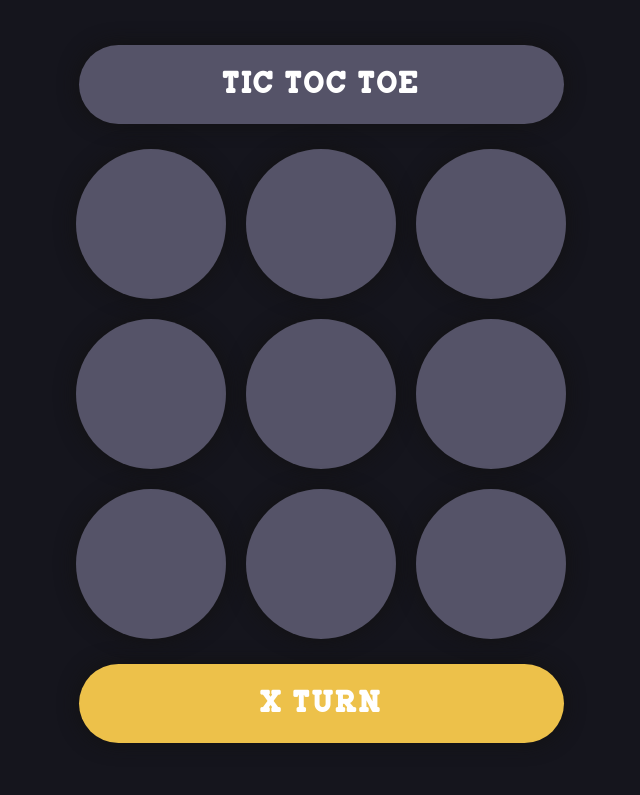
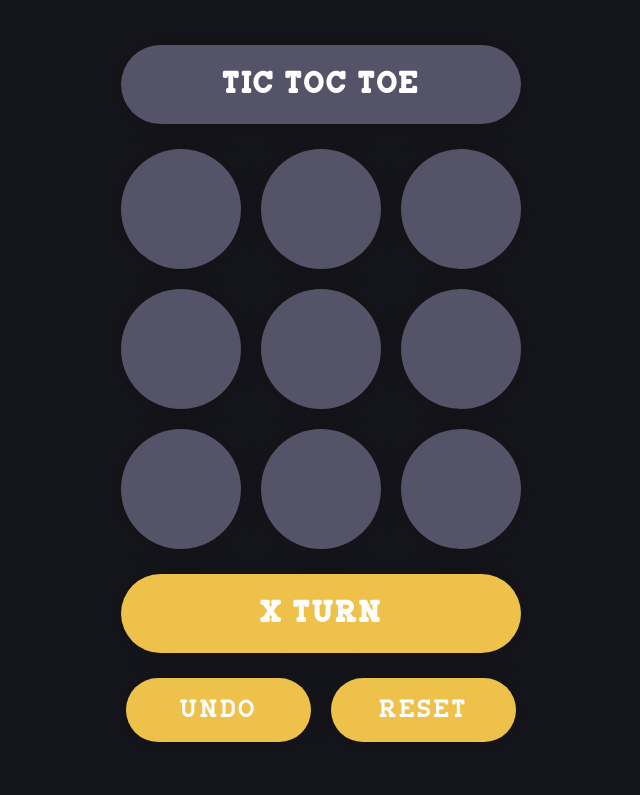
Before and after one commit to Pec650/Tic-Toc-Toe-JS, a plain HTML site: page TicTocToe/Gameplay.html in a window 1280 px wide. Shown: the whole page, without its empty margins (319-959 px from the left). Drawn offline with Linux system fonts and the light colour scheme.

Commit message:
Update 1 [Dec. 2, 2025]

```diff
--- a/TicTocToe/Gameplay.html
+++ b/TicTocToe/Gameplay.html
@@ -3,126 +3,8 @@
 <head>
     <meta charset="UTF-8">
     <meta name="viewport" content="width=device-width, initial-scale=1.0">
-    <title>Tic Toc Toe - Gameplay</title>
-    <link href="./assets/fonts/fonts.css" rel="stylesheet">
-    <style>
-        *::selection {
-            background: transparent;
-            color: inherit;
-        }
-        body {
-            margin: 0;
-            padding: 0;
-            background-color: #15151d;
-        }
-        main {
-            padding: 20px;
-            justify-items: center;
-            align-items: center;
-            max-width: fit-content;
-            margin-inline: auto;
-        }
-        #header-container {
-            cursor: default;
-            background-color: #555368;
-            color: white;
-            padding: 5px;
-            width: 475px;
-            text-align: center;
-            font-family: 'Manline Slabs';
-            letter-spacing: 3px;
-            font-size: 15px;
-            margin-top: 25px;
-            margin-bottom: 25px;
-            border-radius: 100px;
-            corner-shape: squircle;
-            box-shadow: 0 0 20px #131212;
-        }
-        #board-container {
-            background-color: rgba(0, 0, 0, 0);
-            display: grid;
-            gap: 20px;
-            grid-template-columns: repeat(3, 1fr);
-
-            div {
-                height: 150px;
-                width: 150px;
-                background-color: #555368;
-
-                display: flex;
-                align-items: center;
-                justify-content: center;
-                color: white;
-                font-size: 80px;
-                font-family: 'Holly Berry Pop';
-
-                border-radius: 100px;
-                corner-shape: squircle;
-
-                box-shadow: 0 0 20px #131212;
-
-                &:hover {
-                    cursor: pointer;
-                    background-color: #7f7c95;
-                }
-            }
-            .tile-clicked {
-                animation: tile-clicked 0.2s ease-in-out forwards;
-            }
-            .inactive {
-                pointer-events: none;
-            }
-        }
-        #game-text-container {
-            cursor: default;
-            background-color: #555368;
-            color: white;
-            padding: 5px;
-            width: 475px;
-            text-align: center;
-            font-family: 'Manline Slabs';
-            letter-spacing: 3px;
-            font-size: 15px;
-            margin-top: 25px;
-            margin-bottom: 25px;
-            border-radius: 100px;
-            corner-shape: squircle;
-            display: block;
-            box-shadow: 0 0 20px #131212;
-        }
-        #reset-button {
-            cursor: pointer;
-            background-color: #edc14a;
-            color: white;
-            padding: 30px;
-            width: 475px;
-            text-align: center;
-            font-family: 'Manline Slabs';
-            letter-spacing: 3px;
-            font-size: 30px;
-            margin-bottom: 50px;
-            border: none;
-            border-radius: 100px;
-            corner-shape: squircle;
-            display: none;
-            box-shadow: 0 0 20px #131212;
-
-            &:hover {
-                background-color: #d74368ff;
-            }
-        }
-        @keyframes tile-clicked {
-            0% {
-                transform: scale(1.0);
-            }
-            10% {
-                transform: scale(1.2);
-            }
-            100% {
-                transform: scale(1.0);
-            }
-        }
-    </style>
+    <title>Tic-Toc-Toe - Gameplay</title>
+    <link href="./css/gameplay.css" rel="stylesheet">
 </head>
 <body>
     <main>
@@ -133,10 +15,13 @@
         <div id="game-text-container">
             <h1></h1>
         </div>
-        <button id="reset-button" onclick="window.location.reload()">RESET</button>
+        <div class="button-group">
+            <button id="undo-button">UNDO</button>
+            <button id="reset-button" onclick="window.location.reload()">RESET</button>
+        </div>
+
     </main>
-
-    <script src="./js/Game.js"></script>
+    <script src="./js/game.js"></script>
     <script>
         const boardContainer = document.getElementById("board-container");
         const gameTextContainer = document.getElementById("game-text-container");
--- /dev/null
+++ b/TicTocToe/css/gameplay.css
@@ -0,0 +1,130 @@
+@import url('../assets/fonts/fonts.css');
+
+*::selection {
+    background: transparent;
+    color: inherit;
+}
+body {
+    margin: 0;
+    padding: 0;
+    background-color: #15151d;
+}
+main {
+    padding: 20px;
+    justify-items: center;
+    align-items: center;
+    max-width: fit-content;
+    margin-inline: auto;
+}
+#header-container {
+    cursor: default;
+    background-color: #555368;
+    color: white;
+    padding: 5px;
+    width: 390px;
+    text-align: center;
+    font-family: 'Manline Slabs';
+    letter-spacing: 3px;
+    font-size: 15px;
+    margin-top: 25px;
+    margin-bottom: 25px;
+    border-radius: 100px;
+    corner-shape: squircle;
+    box-shadow: 0 0 20px #131212;
+}
+#board-container {
+    background-color: rgba(0, 0, 0, 0);
+    display: grid;
+    gap: 20px;
+    grid-template-columns: repeat(3, 1fr);
+
+    div {
+        height: 120px;
+        width: 120px;
+        background-color: #555368;
+
+        display: flex;
+        align-items: center;
+        justify-content: center;
+        color: white;
+        font-size: 70px;
+        font-family: 'Holly Berry Pop';
+
+        border-radius: 100px;
+        corner-shape: squircle;
+
+        box-shadow: 0 0 20px #131212;
+
+        transition: transform 0.05s ease-in-out;
+
+        &:hover {
+            cursor: pointer;
+            background-color: #7f7c95;
+            transform: scale(1.05);
+        }
+    }
+    .tile-clicked {
+        animation: tile-clicked 0.2s ease-in-out forwards;
+        transition: none;
+    }
+    .inactive {
+        pointer-events: none;
+    }
+}
+#game-text-container {
+    cursor: default;
+    background-color: #555368;
+    color: white;
+    padding: 5px;
+    width: 390px;
+    text-align: center;
+    font-family: 'Manline Slabs';
+    letter-spacing: 3px;
+    font-size: 15px;
+    margin-top: 25px;
+    margin-bottom: 25px;
+    border-radius: 100px;
+    corner-shape: squircle;
+    display: block;
+    box-shadow: 0 0 20px #131212;
+}
+.button-group {
+    display: flex;
+    width: 390px;
+    gap: 20px;
+    justify-content: space-between;
+
+    button {
+        cursor: pointer;
+        background-color: #edc14a;
+        color: white;
+        padding: 20px;
+        width: 100%;
+        text-align: center;
+        font-family: 'Manline Slabs';
+        letter-spacing: 3px;
+        font-size: 25px;
+        margin-bottom: 50px;
+        border: none;
+        border-radius: 100px;
+        corner-shape: squircle;
+        box-shadow: 0 0 20px #131212;
+        transition: transform 0.1s ease-in-out;
+
+        &:hover {
+            background-color: #d74368ff;
+            transform: scale(1.05);
+        }
+    }
+}
+@keyframes tile-clicked {
+    0% {
+        transform: scale(1.0);
+    }
+    10% {
+        transform: scale(1.2);
+    }
+    100% {
+        transform: scale(1.0);
+    }
+}
--- a/TicTocToe/js/Game.js
+++ b/TicTocToe/js/Game.js
@@ -1,5 +1,4 @@
 class Game {
-
     /* <== HTML ELEMENTS ==> */
     gameText;
     resetButton;
@@ -7,16 +6,16 @@ class Game {
     buttons;
     /* <===================> */
 
+    /* <== ASSETS VARIABLES ==> */
+    popSE = './assets/sounds/pop.mp3';
+    /* <======================> */
+
     /* <== BOARD VARIABLES ==> */
     row = 3;
     column = 3;
     boardSize = this.row * this.column;
     boardData = Array.from({length: this.row}, () => Array.from({length: this.column}, () => ' ')); // 2D ARRAY FOR THE BOARD
     /* <=====================> */
-
-    /* <== ASSETS VARIABLES ==> */
-    popSE = './assets/sounds/pop.mp3';
-    /* <======================> */
 
     /* <== GAMEPLAY VARIABLES ==> */
     PlayersTurn = true;
```
Also changed, not shown: TicTocToe/main-menu.html (added, +11 -0 lines).
